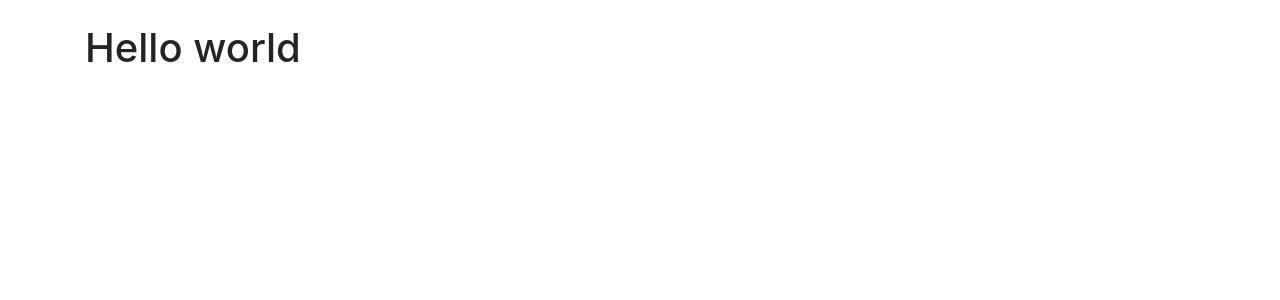
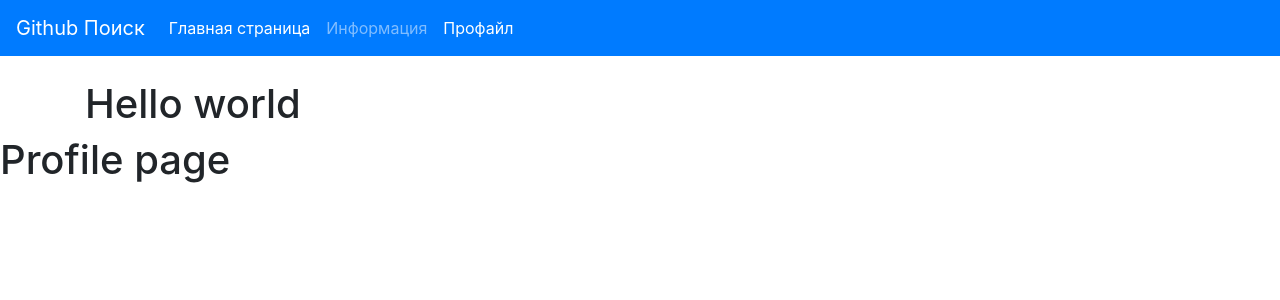
Before and after one commit to Cayman2312/react-hooks, a React (Create React App) app: page /profile in a window 1280 px wide. Shown: the top 300 px of the page. Built offline with nearby package versions, Linux system fonts and the light colour scheme.

Commit message:
добавление шаблонов страниц, подключен роутинг

```diff
--- a/package.json
+++ b/package.json
@@ -10,6 +10,7 @@
     "node-sass": "^4.14.0",
     "react": "^16.13.1",
     "react-dom": "^16.13.1",
+    "react-router-dom": "^5.1.2",
     "react-scripts": "3.4.1"
   },
   "scripts": {
--- a/public/index.html
+++ b/public/index.html
@@ -1,5 +1,5 @@
 <!DOCTYPE html>
-<html lang="en">
+<html lang="ru">
   <head>
     <meta charset="utf-8" />
     <link rel="icon" href="%PUBLIC_URL%/favicon.ico" />
--- a/src/App.js
+++ b/src/App.js
@@ -1,10 +1,23 @@
 import React from 'react';
+import Navbar from './components/Navbar';
+import Home from './pages/Home';
+import { Route, Switch } from 'react-router-dom';
+import About from './pages/About';
+import Profile from './pages/Profile';
 
 function App() {
   return (
-    <div className="container pt-4">
-      <h1>Hello world</h1>
-    </div>
+    <React.Fragment>
+      <Navbar />
+      <div className="container pt-4">
+        <h1>Hello world</h1>
+      </div>
+      <Switch>
+        <Route path="/about" component={About} />
+        <Route path="/profile" component={Profile} />
+        <Route path="/" component={Home} />
+      </Switch>
+    </React.Fragment>
   );
 }
 
--- /dev/null
+++ b/src/components/Navbar.js
@@ -0,0 +1,27 @@
+import React from 'react';
+import { NavLink } from 'react-router-dom';
+
+export default function Navbar() {
+  return (
+    <nav className="navbar navbar-dark bg-primary navbar-expand-lg">
+      <div className="navbar-brand">Github Поиск</div>
+      <ul className="navbar-nav">
+        <li className="nav-item">
+          <NavLink to="/" className="nav-link">
+            Главная страница
+          </NavLink>
+        </li>
+        <li className="nav-item">
+          <NavLink to="/about" className="nav-link">
+            Информация
+          </NavLink>
+        </li>
+        <li className="nav-item">
+          <NavLink to="/profile" className="nav-link">
+            Профайл
+          </NavLink>
+        </li>
+      </ul>
+    </nav>
+  );
+}
--- a/src/index.js
+++ b/src/index.js
@@ -1,13 +1,17 @@
 import React from 'react';
 import ReactDOM from 'react-dom';
 import './index.scss';
+import { BrowserRouter } from 'react-router-dom';
+
 import App from './App';
 import * as serviceWorker from './serviceWorker';
 
 ReactDOM.render(
-  <React.StrictMode>
-    <App />
-  </React.StrictMode>,
+  <BrowserRouter>
+    <React.StrictMode>
+      <App />
+    </React.StrictMode>
+  </BrowserRouter>,
   document.getElementById('root')
 );
 
--- /dev/null
+++ b/src/pages/About.js
@@ -0,0 +1,11 @@
+import React from 'react';
+
+export const About = () => {
+  return (
+    <div>
+      <h1>About page</h1>
+    </div>
+  );
+};
+
+export default About;
--- /dev/null
+++ b/src/pages/Home.js
@@ -0,0 +1,11 @@
+import React from 'react';
+
+export const Home = () => {
+  return (
+    <div>
+      <h1>Home page</h1>
+    </div>
+  );
+};
+
+export default Home;
--- /dev/null
+++ b/src/pages/Profile.js
@@ -0,0 +1,11 @@
+import React from 'react';
+
+export const Profile = () => {
+  return (
+    <div>
+      <h1>Profile page</h1>
+    </div>
+  );
+};
+
+export default Profile;
```
Also changed, not shown: 1 other file (tests, documents, lock files or other folders).
